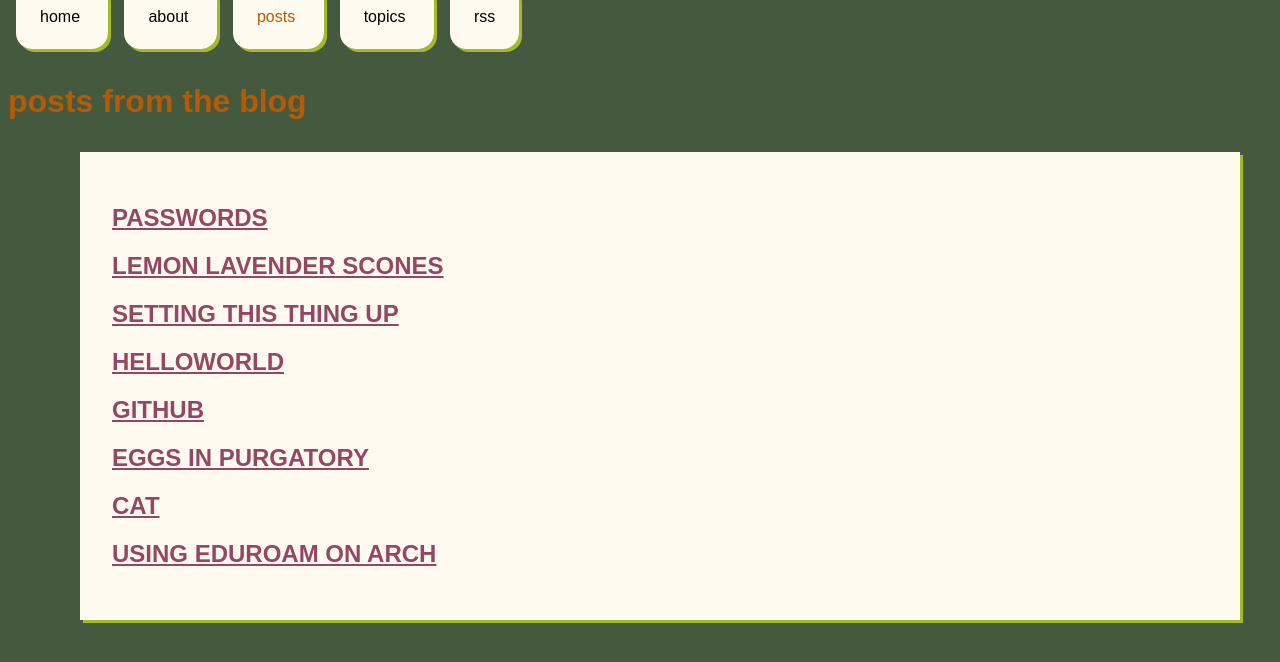
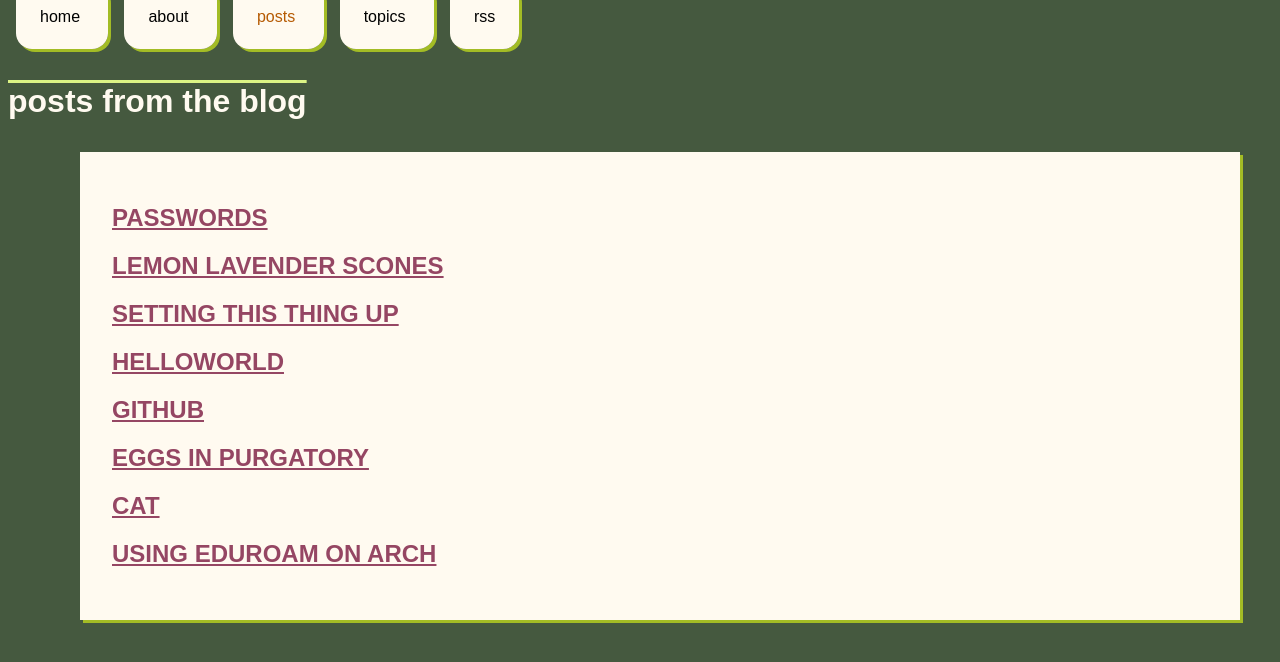
Before and after one commit to mossbeasts/mossbeasts.github.io, a Jekyll site: the page built from postslist.html, in a window 1280 px wide. Shown: the top 662 px of the page. Built offline with Jekyll 4.4.1, drawn with Linux system fonts in a browser that asks for light colours.

Commit message:
Update styles.css

```diff
--- a/assets/css/styles.css
+++ b/assets/css/styles.css
@@ -25,7 +25,8 @@ body {
 .posttitle {
 	text-transform: lowercase;
 	font-family: sans-serif;
-	color: #b65b04;
+	color: floralwhite;
+	text-decoration: overline 3px #dcf485;
 }
 .postbody {
 	display: block;
```
